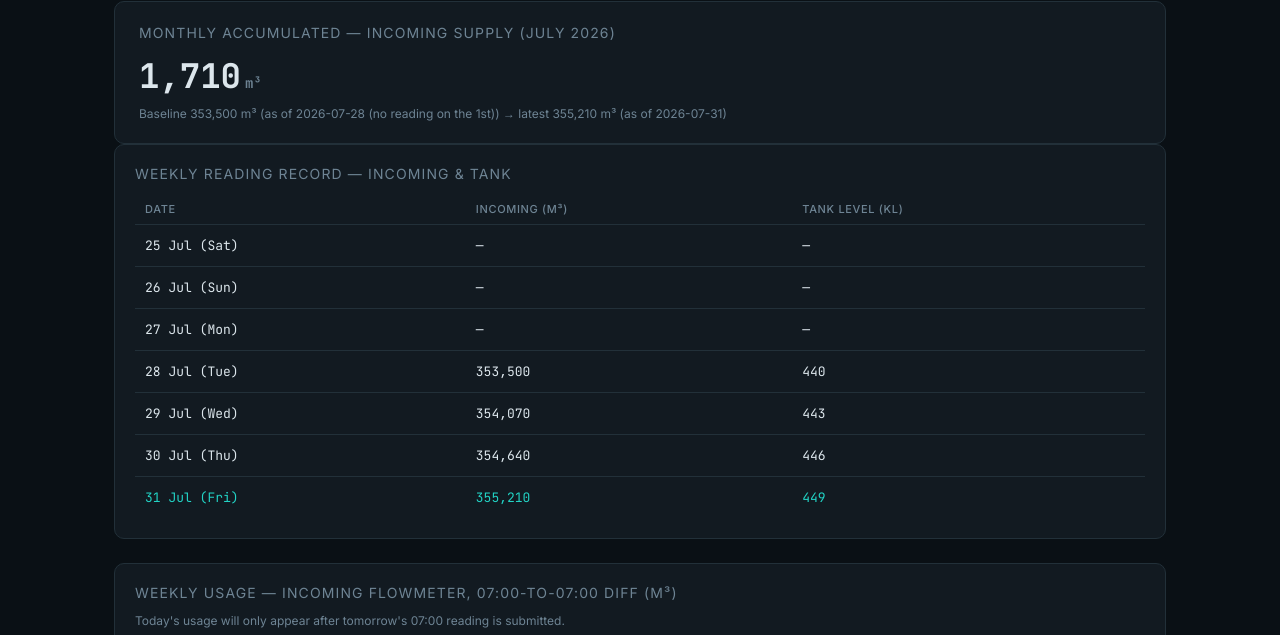
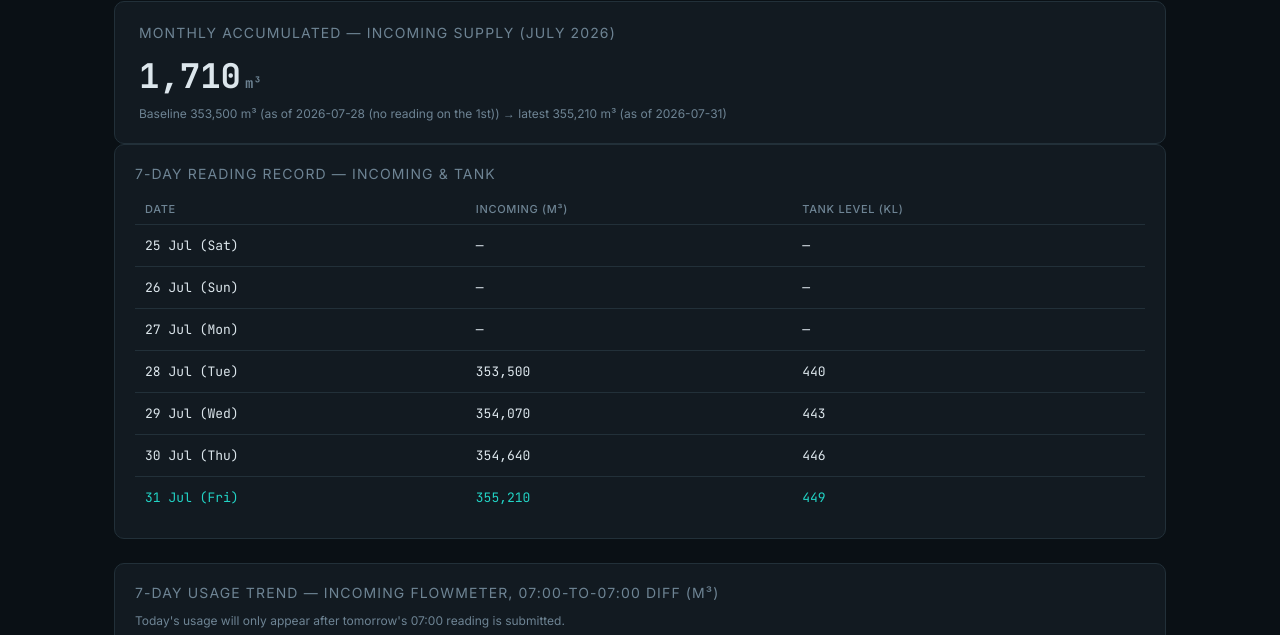
Before and after one commit to revil007/Water-Monitoring-System, a plain HTML site: page index.html in a window 1280 px wide. Shown: the part 812-1447 px from the top of the page. Drawn offline with Linux system fonts and the light colour scheme; no server answers.

Commit message:
Update index.html

```diff
--- a/index.html
+++ b/index.html
@@ -1,3 +1,4 @@
+
 <!DOCTYPE html>
 <html lang="en">
 <head>
@@ -251,7 +252,7 @@
     </div>
 
     <div class="panel table-panel">
-      <div class="section-title">Weekly Reading Record — Incoming &amp; Tank</div>
+      <div class="section-title">7-Day Reading Record — Incoming &amp; Tank</div>
       <table>
         <thead>
           <tr><th>Date</th><th>Incoming (m³)</th><th>Tank Level (kL)</th></tr>
@@ -261,7 +262,7 @@
     </div>
 
     <div class="panel chart-panel">
-      <div class="section-title">Weekly Usage — Incoming Flowmeter, 07:00-to-07:00 Diff (m³)</div>
+      <div class="section-title">7-Day Usage Trend — Incoming Flowmeter, 07:00-to-07:00 Diff (m³)</div>
       <div style="font-size:12px; color:var(--muted); margin-bottom:10px;">Today's usage will only appear after tomorrow's 07:00 reading is submitted.</div>
       <div class="chart-wrap">
         <svg id="weeklyChart" viewBox="0 0 700 180" preserveAspectRatio="xMinYMin meet" style="width:100%; height:auto; display:block;"></svg>
```
